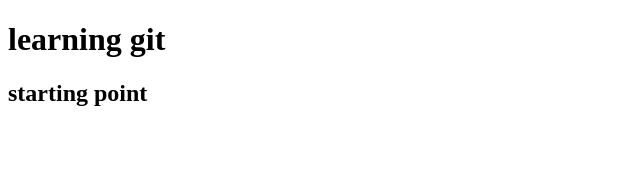
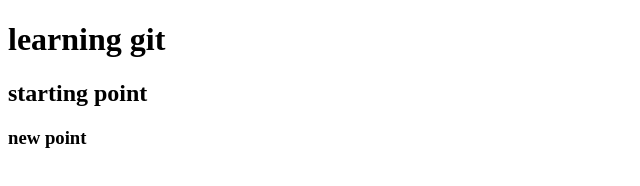
Before and after one commit to zubair-shah/learning-git1, a plain HTML site: page index.html in a window 1280 px wide. Shown: the whole page, without its empty margins (0-640 px from the left). Drawn offline with Linux system fonts and the light colour scheme.

Commit message:
added new heading

```diff
--- a/index.html
+++ b/index.html
@@ -8,5 +8,6 @@
 <body>
     <h1>learning git</h1>
     <h2>starting point</h2>
+    <h3>new point</h3>
 </body>
 </html>
```
